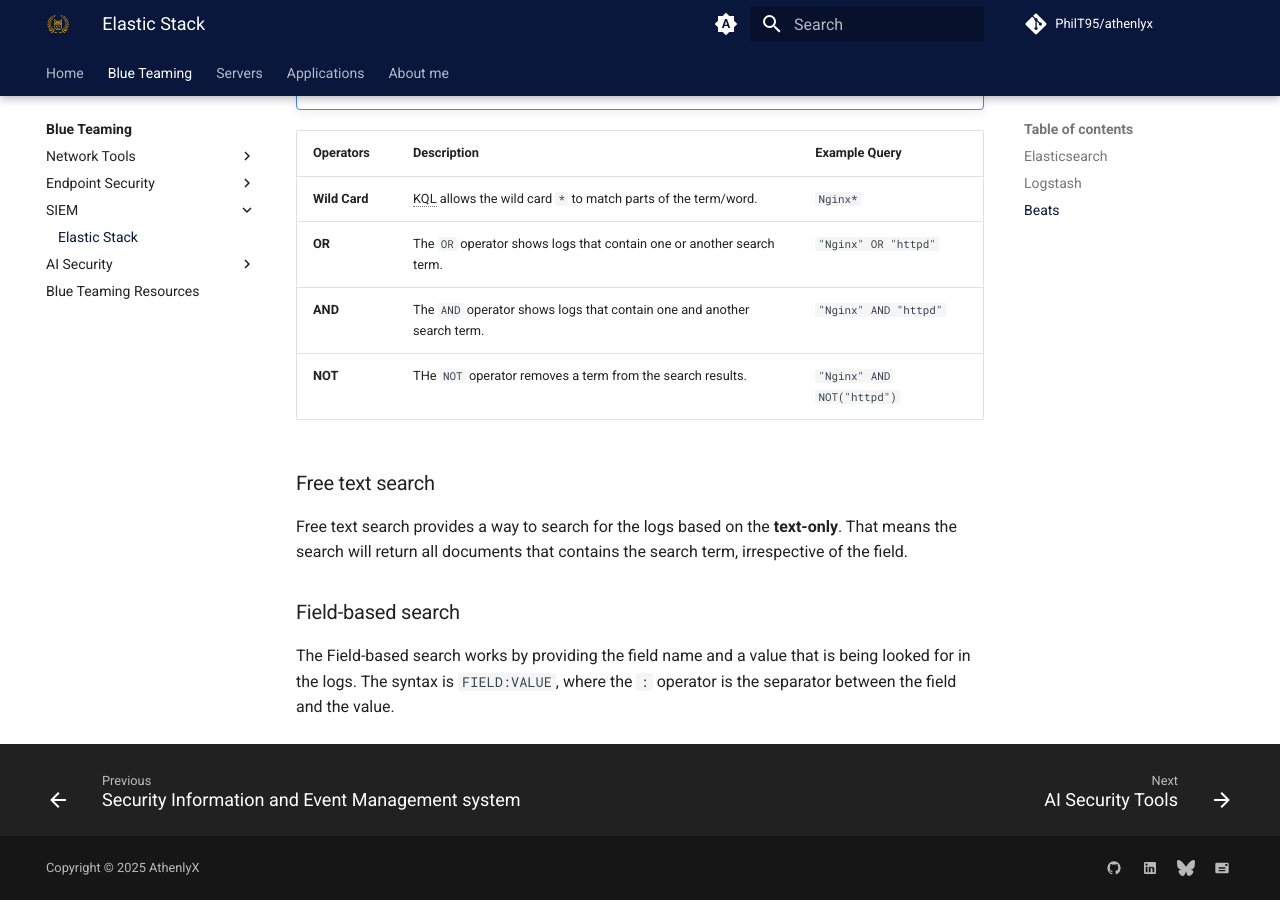
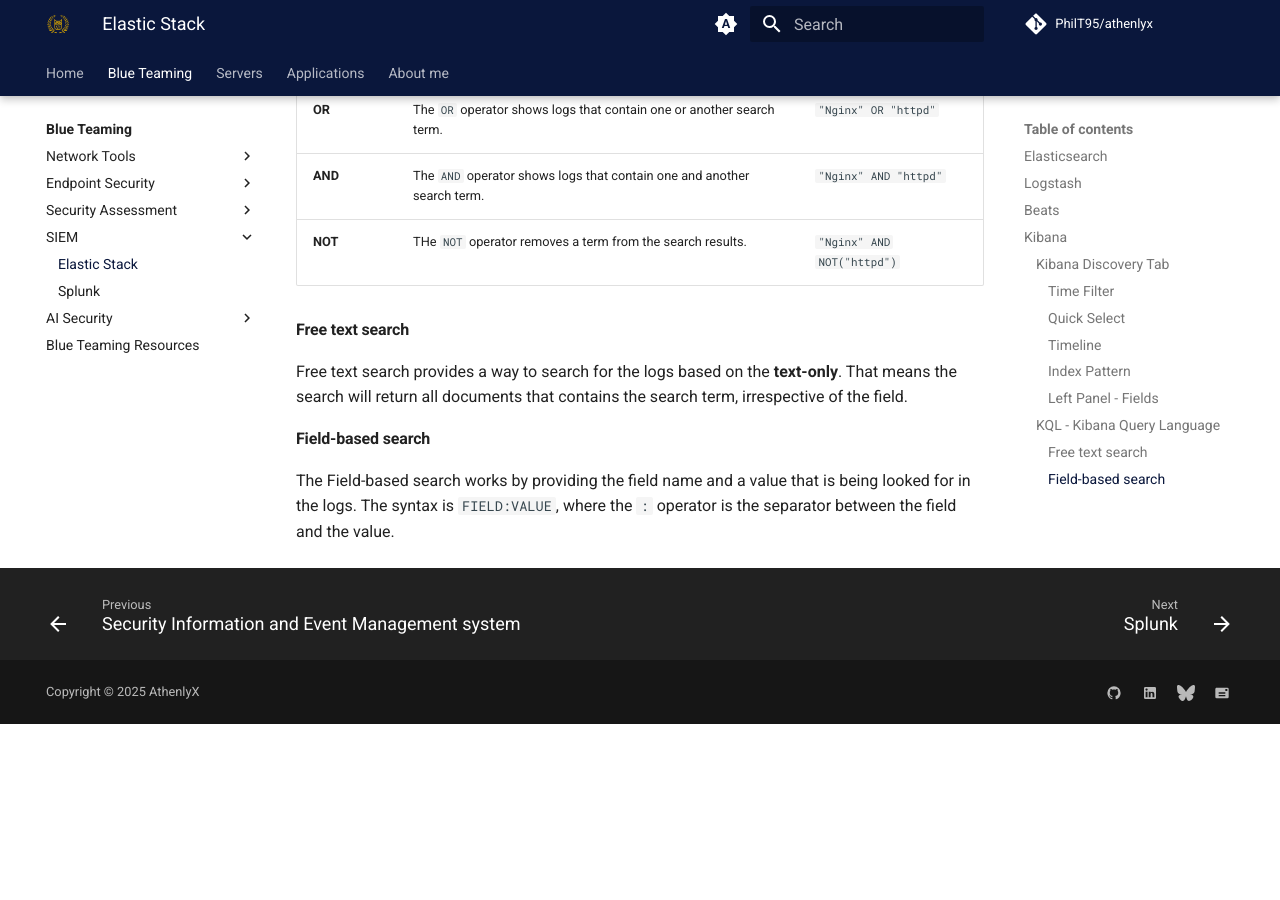
Before and after one commit to PhilT95/athenlyx, an MkDocs documentation site: the page built from docs/blue/siem/elastic.md, in a window 1280 px wide and 900 px high, scrolled down 4365 px. Built offline with MkDocs 1.6.1 and Material for MkDocs 9.7.7, drawn with Linux system fonts in a browser that asks for light colours; plug-ins that fetch from the network failed and are left out; comment, search, counter and statistics services are not loaded; after the commit the page ends 5089 px from its top, so only the background shows below that.

Commit message:
Moved Hardening to Blue Teaming and created a new index page

```diff
--- a/docs/blue/siem/elastic.md
+++ b/docs/blue/siem/elastic.md
@@ -20,11 +20,11 @@ The **Elastic Stack** is the collection of different open-source components link
 **Beats** is a host-based agent known as *Data-shippers* that is used to *ship* or *transfer* data from endpoints to Elasticsearch. Each beat is a single-purpose agent that sends specific data to the Elasticsearch. You can find alle existing **Beats** by looking at the [official documentation](https://www.elastic.co/guide/en/beats/libbeat/8.19/beats-reference.html).
 
 
-# Kibana
+## Kibana
 
 **Kibana** is a web-based data visualization that works with Elasticsearch to analyze, investigate and visualize the data stream in real-time. It allows users to create multiple visualizations and dashboards for better visibility.
 
-## Kibana Discovery Tab
+### Kibana Discovery Tab
 
 The **Kibana** Discovery tab is a place where the ingested logs, the search bar, normalized fields etc can be found.(1) The following tasks can be performed here:
 { .annotate }
@@ -41,25 +41,25 @@ It contains the logs being ingested manually or in real-time, the time-chart, no
 
 ![Kibana Discovery Tab](images/kibana_discovery.png)
 
-### Time Filter
+#### Time Filter
 
 The **Time filter** provides a way to apply a log filter based on the time. It has different options on how to select the timeframe.
 
 ![Kibana Discovery Time Filter](images/kibana_discovery-timefilter.png)
 
-### Quick Select
+#### Quick Select
 
 The **Quick Select Tab** is another useful tab within Kibana that offers multiple predefined timeframe options to select from.
 
 ![Kibana Discovery Quick Select](images/kibana_discovery-quickselect.png)
 
-### Timeline
+#### Timeline
 
 The **Timeline** pane provides an overview of the number of the events that occurred for the selected time/data. The bar can be selected to show only the logs of the selected period. The count at the top left displays the number of documents/events that have been found in that timeframe.
 
 ![Kibana Discovery Timeline](images/kibana_discovery-timeline.png)
 
-### Index Pattern
+#### Index Pattern
 
 Kibana, by default, requires an index pattern to access the data stored or being ingested in the Elasticsearch. **Index Patterns** tell Kibana which Elasticsearch data should be explored. Each pattern corresponds to certain defined properties of the fields. A single pattern can point to multiple indices.
 
@@ -68,7 +68,7 @@ Each log source has a different log structure, therefore, when logs are ingested
 ![Kibana Index Patterns](images/kibana_discovery-indexpatterns.png)
 
 
-### Left Panel - Fields
+#### Left Panel - Fields
 
 The left panel of the Kibana Discovery interface shows the list of the normalized fields it finds in the available document/logs. Select any field, and the Top 5 values and the percentages of the occurrences will be shown.
 
@@ -79,7 +79,7 @@ The left panel of the Kibana Discovery interface shows the list of the normalize
 ![Kibana Fields Panel](images/kibana_discovery-fields.png)
 
 
-## KQL - Kibana Query Language
+### KQL - Kibana Query Language
 
 The **KQL** is a search query language used to search the ingested documents in Elasticsearch. Apart from the KQL language, Kibana also supports **Lucene Query Language**.
 
@@ -96,10 +96,10 @@ The **KQL** is a search query language used to search the ingested documents in
 |**NOT**|THe ``NOT`` operator removes a term from the search results.|``"Nginx" AND NOT("httpd")``|
 
 
-### Free text search
+#### Free text search
 
 Free text search provides a way to search for the logs based on the **text-only**. That means the search will return all documents that contains the search term, irrespective of the field.
 
-### Field-based search
+#### Field-based search
 
 The Field-based search works by providing the field name and a value that is being looked for in the logs. The syntax is ``FIELD:VALUE``, where the ``:`` operator is the separator between the field and the value.
--- a/mkdocs.yml
+++ b/mkdocs.yml
@@ -28,9 +28,13 @@ nav:
           - Windows Event Logs: blue/endpoint-security/windows/windows_event_logs.md
           - Sysmon: blue/endpoint-security/windows/sysmon.md
           - OSquery: blue/endpoint-security/windows/osquery.md
+    - Security Assessment:
+          - blue/security-assessment/index.md
+          - OpenSCAP: blue/security-assessment/openscap.md
     - SIEM:
         - blue/siem/index.md
         - Elastic Stack: blue/siem/elastic.md
+        - Splunk: blue/siem/splunk.md
     - AI Security:
         - AI Security Tools: ai/tools-ai.md
     - Blue Teaming Resources: blue/resources.md
@@ -38,9 +42,6 @@ nav:
     - Linux:
       - AlmaLinux Setup Guide: servers/linux/almalinux_setup.md
       - Basic Commands: servers/linux/commands.md
-      - Hardening:
-        - servers/linux/hardening/index.md
-        - OpenSCAP: servers/linux/hardening/openscap.md
     - Firewalld Basics: servers/firewalld.md
     - SELinux Basics: servers/SELinux.md
   - Applications:
```
Also changed, not shown: docs/blue/security-assessment/index.md (added, +15 -0 lines), docs/servers/linux/hardening/index.md (deleted, +0 -5 lines), includes/abbreviations.md (+3 -0 lines), docs/blue/security-assessment/openscap.md (renamed from docs/servers/linux/hardening/openscap.md).
